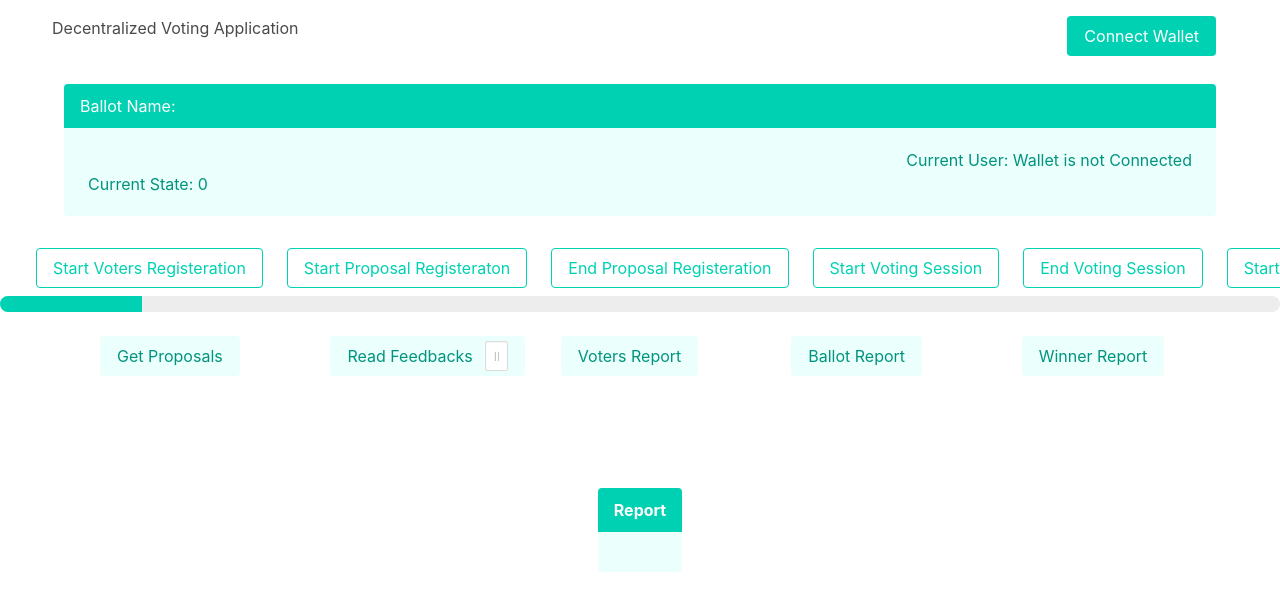
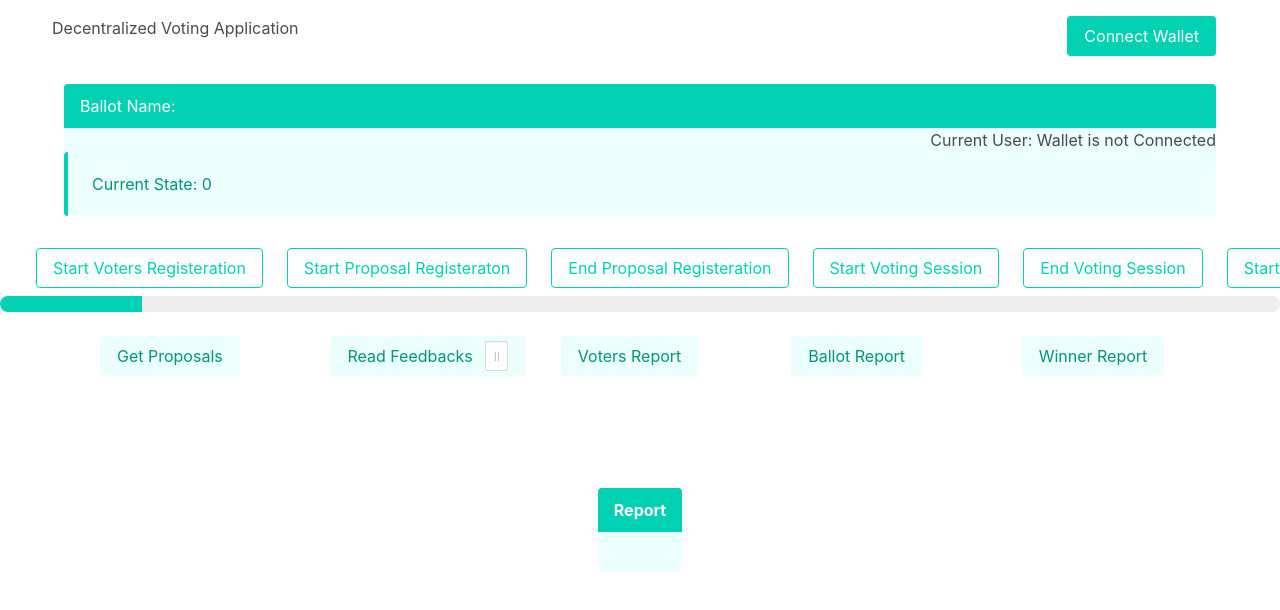
Before and after one commit to mhmsv/Multiple-round-PollingVoting-Dapp-on-Ethereum, a Next.js app: page / in a window 1280 px wide. Shown: the top 610 px of the page. Built offline with nearby package versions, Linux system fonts and the light colour scheme.

Commit message:
navbar user

```diff
--- a/pages/index.js
+++ b/pages/index.js
@@ -866,7 +866,7 @@ export const home = () => {
 
                 <title>SBU Voting DAPP</title>
                 <meta name="description" content="decentralized voting appliation" />
-                <link rel="icon" href="/favicon.ico" />
+                        <link rel="icon" href="/favicon.ico" />
 
                 {/* <Script src="//ajax.googleapis.com/ajax/libs/jquery/1.11.0/jquery.min.js"></Script> */}
 
@@ -911,9 +911,11 @@ export const home = () => {
                         <div class="message-header">
                             <h1>Ballot Name: {ballotName} </h1>
                         </div>
+                        <div className='navbar-end'>
+                        <h2>Current User: {user}</h2>
+                    </div>
                         <div class="message-body">
                             <h2 id='majority'></h2>
-                            <h2 className='navbar-end'>Current User: {user}</h2>
                             <h2>Current State: {state} </h2>
                         </div>
                     </article>
```
